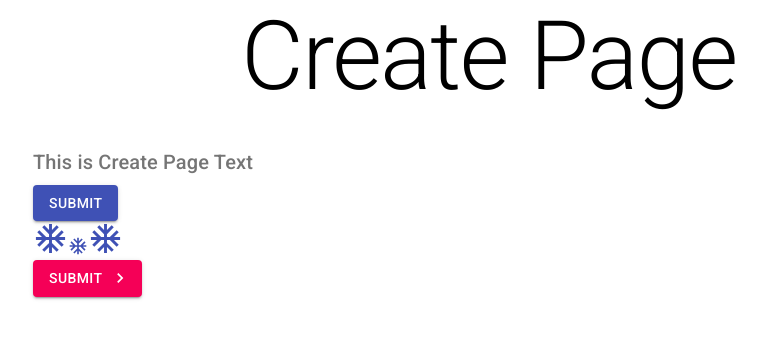
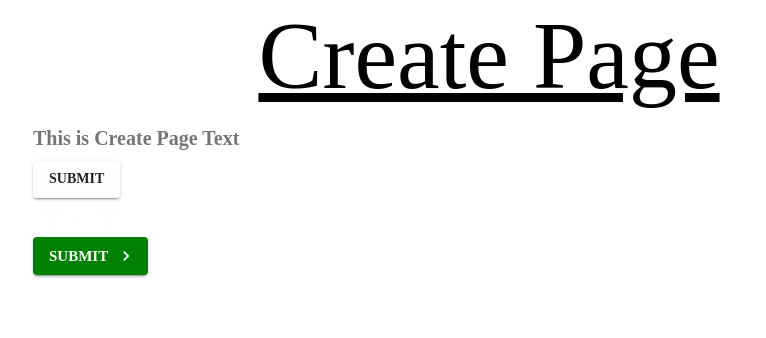
Before and after one commit to fasulu/materialUI, a React (Create React App) app in the folder materialui/: page /create in a window 1280 px wide. Shown: the top 338 px of the page, without its empty margins (151-917 px from the left). Built offline with nearby package versions, Linux system fonts and the light colour scheme; the HTML template or start-up script is replaced by a standard one.

Commit message:
custom color and custom theme

```diff
--- a/materialui/src/pages/Create.js
+++ b/materialui/src/pages/Create.js
@@ -1,23 +1,60 @@
-import React from 'react';
-import Typography from '@material-ui/core/Typography'
-import Button from '@material-ui/core/Button'
-import Container from '@material-ui/core/Container'
+import { createTheme, makeStyles, ThemeProvider } from '@material-ui/core'; // to create custom theme import this createMuiTheme function
+import Button from '@material-ui/core/Button';
+import Container from '@material-ui/core/Container';
+import Typography from '@material-ui/core/Typography';
 import AcUnitIcon from '@material-ui/icons/AcUnit';
 import KeyboardArrowRightIcon from '@material-ui/icons/KeyboardArrowRight';
+import { purple } from '@material-ui/core/colors';
+import React from 'react';
+
+
+const useStyles = makeStyles({                      // create const useStyles by makeStyles hook function
+    btn: {                                          // create styles for button, title etc
+        fontSize: 15,
+        backgroundColor: 'green',
+        '&:hover': {
+            backgroundColor: 'blue'
+        }
+    },
+    title: {
+        textDecoration: 'underline',
+        marginBottom: 10
+    }
+})
+
+const theme = createTheme({
+    palette: {
+        primary: {
+            main: '#fefefe'
+        },
+        secondary: purple
+    },
+    typography: {
+        fontFamily: 'Quicksand',
+        fontWeightLight: 400,
+        fontWeightRegular: 500,
+        fontWeightMedium: 600,
+        fontWeightBolder: 700
+    }
+})
 
 export default function Create() {
+
+    const styles = useStyles()          // create a style const asign useStyles hook to use custom styles
+
     return (
 
         // Learn typography from https://material-ui.com/components/typography/#typographyhttps://material-ui.com/components/typography/#typography and https://material-ui.com/api/typography/
         // Learn Button more from https://material-ui.com/components/buttons/#button
 
+        <ThemeProvider theme={theme}>
             <Container maxWidth='md'>
                 <Typography
+                    className={styles.title}        // add className as dynamic styles.title to get custom style of title
                     variant='h1'
                     color='primay'
                     align='center'
                     gutterBottom        // creates bottom margin
-
                 >
                     Create Page
                 </Typography>
@@ -51,15 +88,17 @@ export default function Create() {
 
 
                 <Button
+                    className={styles.btn}               // add className as dynamic styles.btn to get custom style of button
                     onClick={() => console.log("you clicked me")}
                     type="submit"
                     color="secondary"
                     variant="contained"
-                endIcon ={<KeyboardArrowRightIcon/>}        // using icons inside a button (endIcon will place icon in the rightside of button startIcon is leftside)
+                    endIcon={<KeyboardArrowRightIcon />}        // using icons inside a button (endIcon will place icon in the rightside of button startIcon is leftside)
                 >
                     Submit
                 </Button>
 
             </Container>
+        </ThemeProvider>
     )
 }
```
Lines whose indentation alone changed are shown as unchanged.
